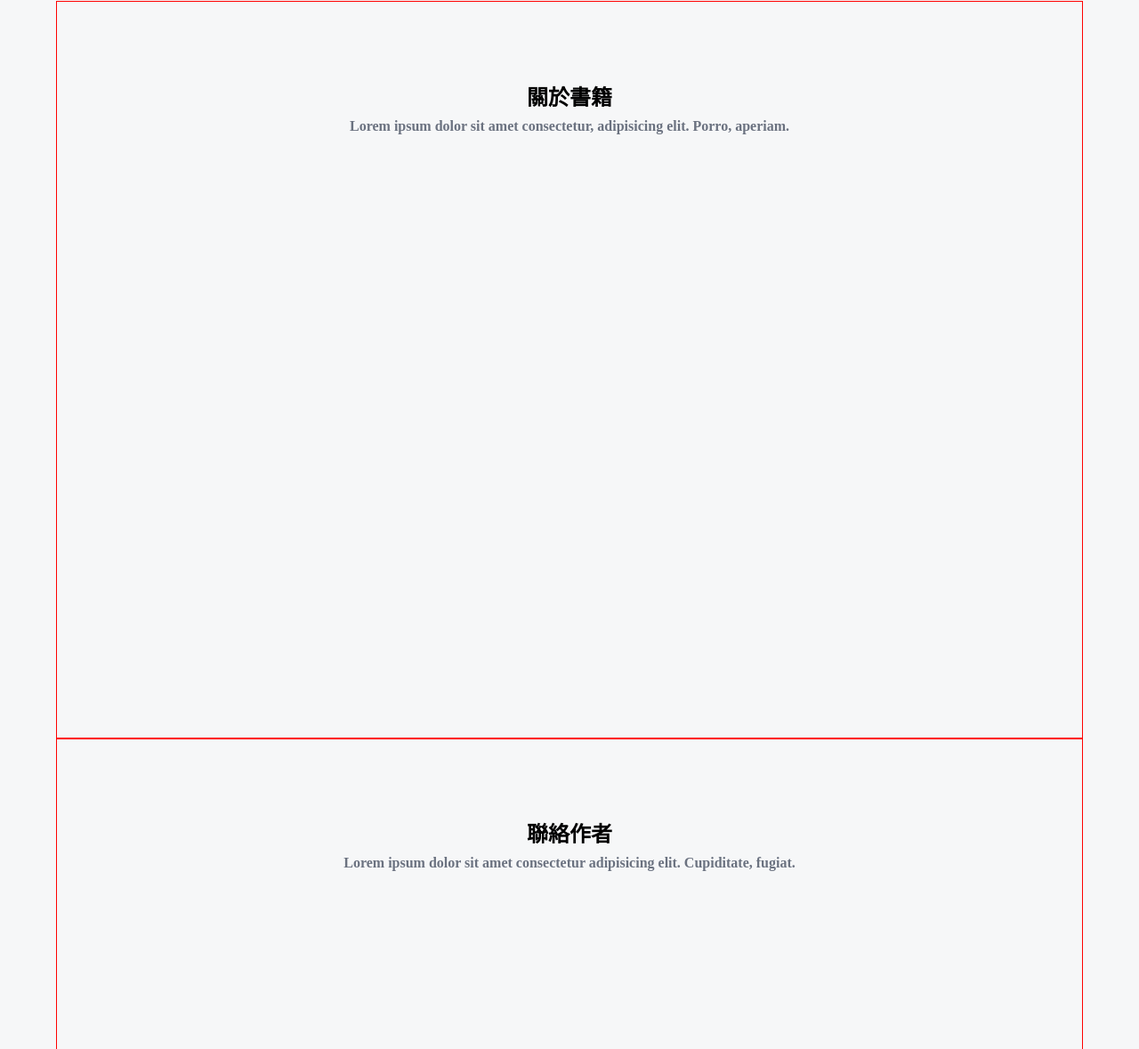
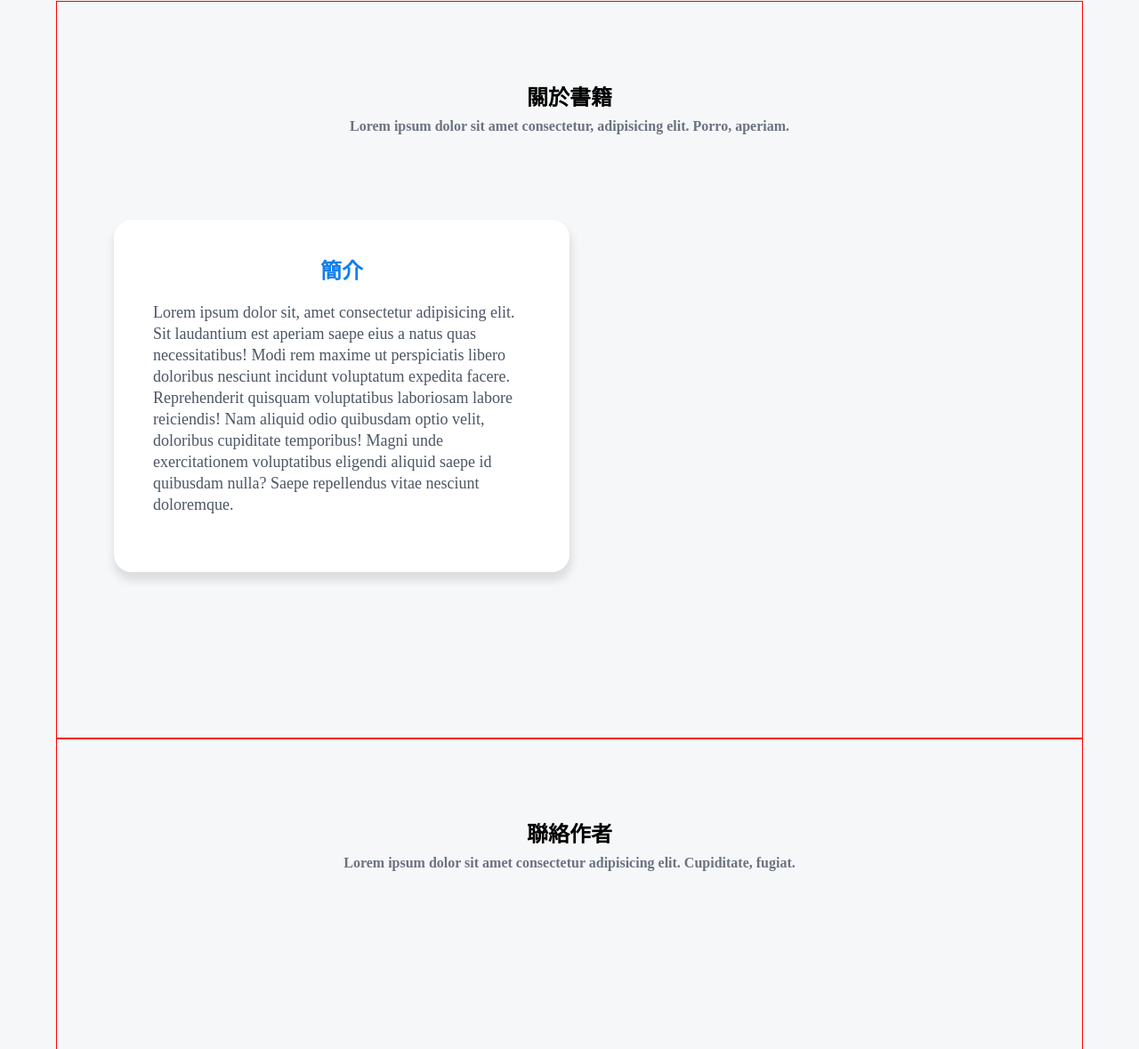
Before and after one commit to LiuFin/mcu-114-web11160960, a plain HTML site: page src/book.html in a window 1280 px wide. Shown: the part 991-2170 px from the top of the page at 89% size. Drawn offline with Linux system fonts and the light colour scheme.

Commit message:
feat(book): 書籍簡介卡片樣式設定

```diff
--- a/src/book.html
+++ b/src/book.html
@@ -45,6 +45,21 @@
             <h2>關於書籍</h2>
             <strong>Lorem ipsum dolor sit amet consectetur, adipisicing elit. Porro, aperiam.</strong>
           </div>
+          <div class="content">
+            <div class="introduce">
+              <div class="card">
+                <h3>簡介</h3>
+                <div>
+                  Lorem ipsum dolor sit, amet consectetur adipisicing elit. Sit laudantium est aperiam saepe eius a natus quas
+                  necessitatibus! Modi rem maxime ut perspiciatis libero doloribus nesciunt incidunt voluptatum expedita facere.
+                  Reprehenderit quisquam voluptatibus laboriosam labore reiciendis! Nam aliquid odio quibusdam optio velit, doloribus
+                  cupiditate temporibus! Magni unde exercitationem voluptatibus eligendi aliquid saepe id quibusdam nulla? Saepe repellendus
+                  vitae nesciunt doloremque.
+                </div>
+              </div>
+            </div>
+            <div class="skills"></div>
+          </div>
         </div>
         <div id="contact" class="page">
           <div class="title">
--- /dev/null
+++ b/src/scss/book/_about.scss
@@ -0,0 +1,37 @@
+@use "../common";
+
+div {
+  &.content {
+    display: flex;
+    justify-content: space-between;
+    gap: 50px;
+  }
+
+  &.introduce {
+    width: 50%;
+
+    div.card {
+      display: flex;
+      flex-direction: column;
+      justify-content: center;
+      align-items: center;
+      margin-left: 4rem;
+      padding: 1.5rem 1.25rem 4rem;
+      background-color: var(--white-color);
+      border-radius: 20px;
+      box-shadow: 1px 8px 10px 2px rgba($color: #000, $alpha: 0.1);
+
+      h3 {
+        margin-bottom: 1.5rem;
+        @include common.fontStyle(1.5rem, 600, 1.25rem);
+        color: var(--primary-color);
+      }
+
+      > div {
+        padding-inline: 1.5rem;
+        @include common.fontStyle(1.125rem, 400, 1.5rem);
+        color: var(--text-color);
+      }
+    }
+  }
+}
--- a/src/scss/book/_main.scss
+++ b/src/scss/book/_main.scss
@@ -38,6 +38,7 @@ section {
         div {
           &.title {
             margin-top: 1.5rem;
+            margin-bottom: 6rem;
             text-align: center;
 
             h2 {
--- a/src/scss/book/book.scss
+++ b/src/scss/book/book.scss
@@ -4,6 +4,7 @@
 @use "./main";
 @use "./footer";
 @use "./home";
+@use "./about";
 
 html,
 body {
```
Also changed, not shown: src/book.min.css, 1 other file.
